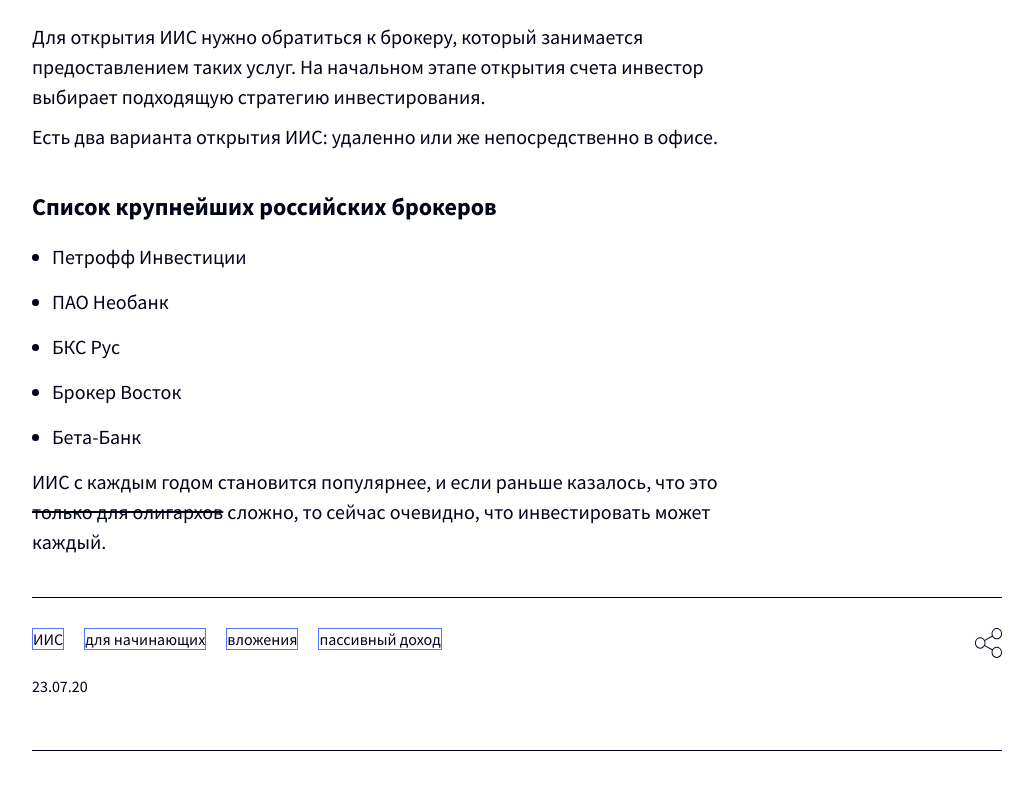
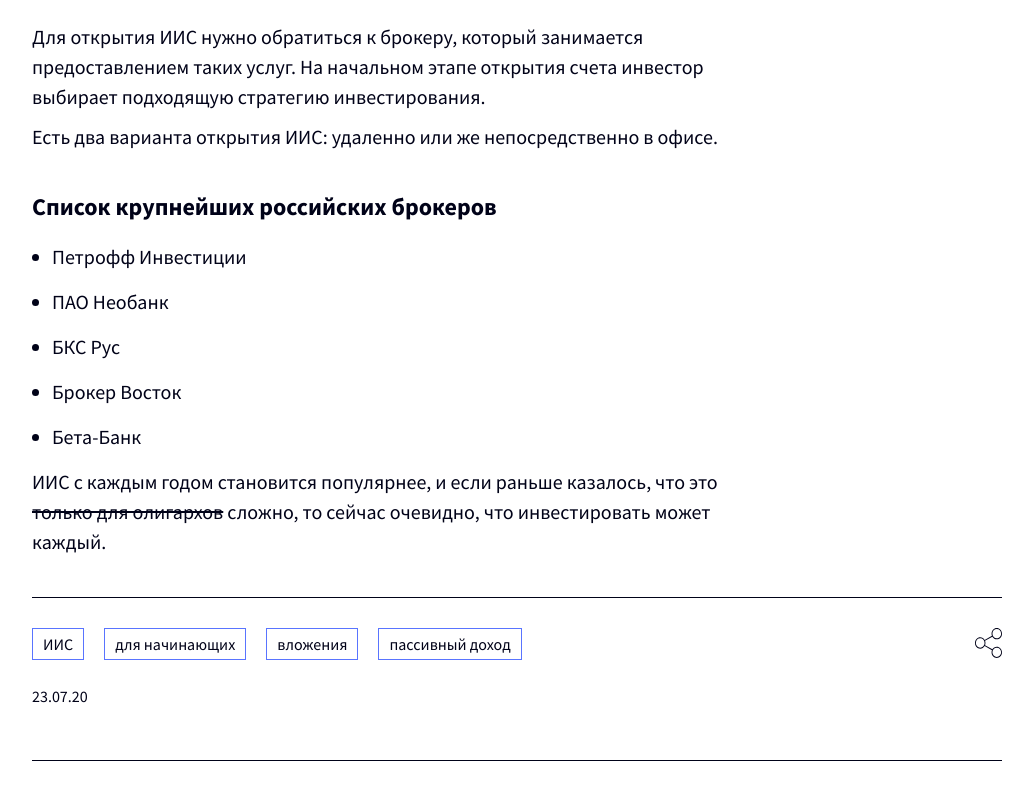
Before and after one commit to gureckij/Article-Training, a plain HTML site: page index.html in a window 1280 px wide. Shown: the part 1215-2015 px from the top of the page, without its empty margins (123-1156 px from the left). Drawn offline with Linux system fonts and the light colour scheme.

Commit message:
(22/31) Установите внутренние поля для ссылки тега.

```diff
--- a/css/style.css
+++ b/css/style.css
@@ -120,6 +120,9 @@
     text-decoration: none;
     display: block;
 
+    /* Установите поля */
+    padding: 5px 10px;
+
     /* Стилизуйте рамку */
     border: 1px solid #5974ff;
 }
```
